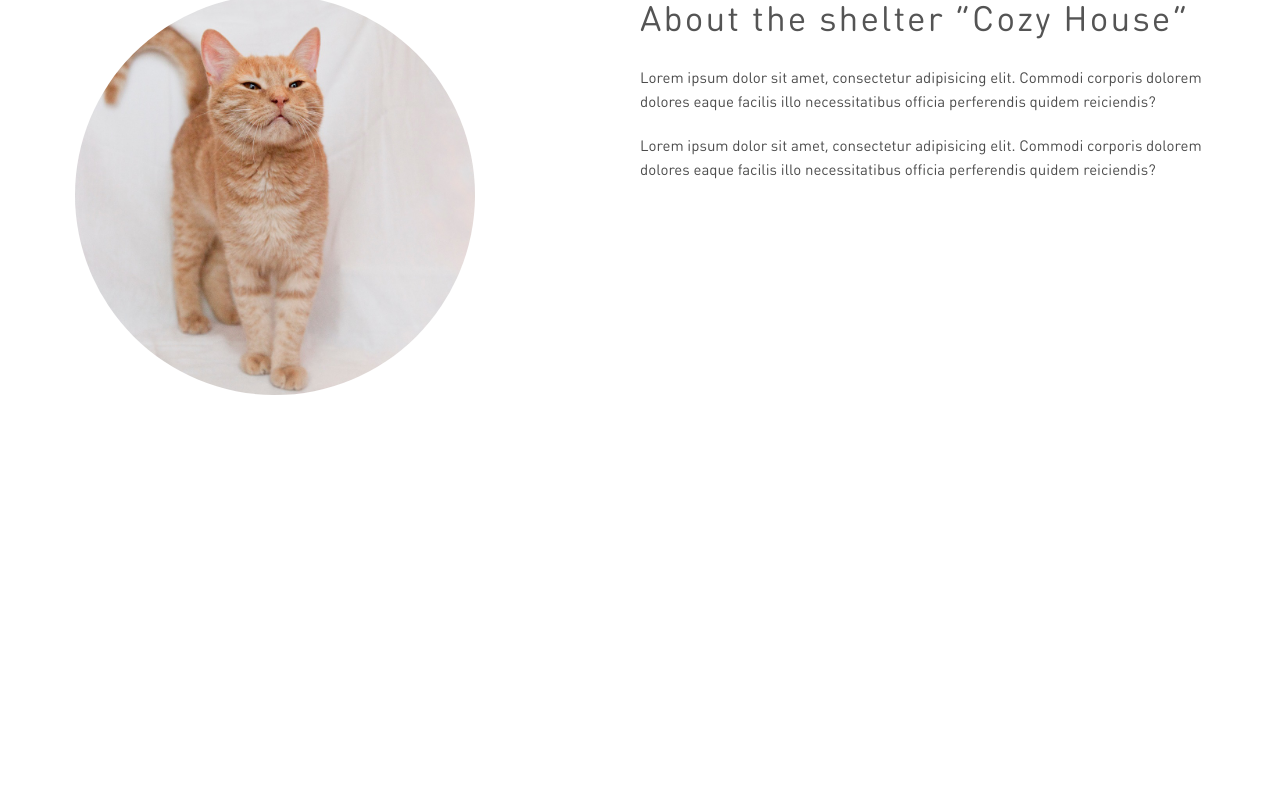
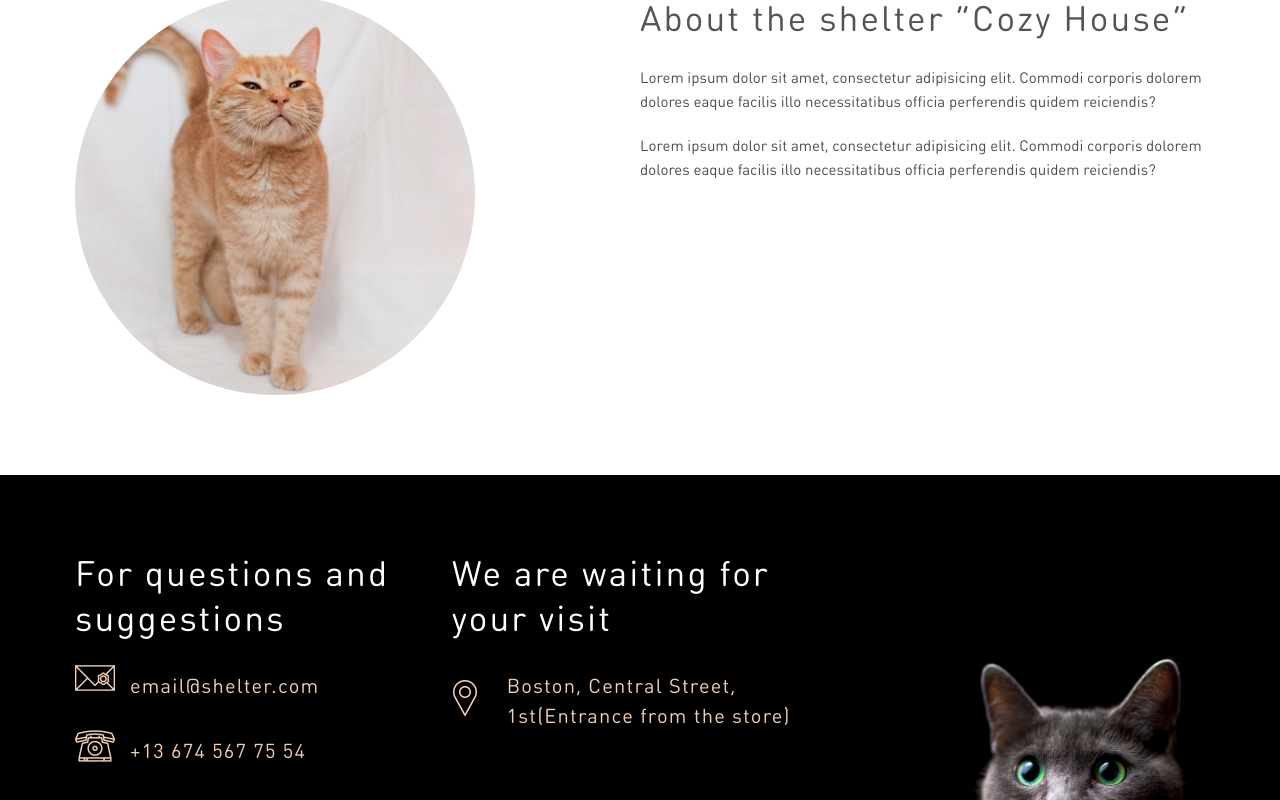
Before and after one commit to kivals/vdomkota_vue, a Vue app: page / in a window 1280 px wide. Shown: the part 2517-3317 px from the top of the page. Before the commit the page ends 2992 px from the top, so only its background shows below. Built offline with nearby package versions, Linux system fonts and the light colour scheme; no server answers.

Commit message:
Turn on Footer section

```diff
--- a/src/components/layouts/BaseLayout.vue
+++ b/src/components/layouts/BaseLayout.vue
@@ -2,16 +2,19 @@
   <div>
     <app-header></app-header>
     <router-view />
+    <app-footer></app-footer>
   </div>
 </template>
 
 <script>
 import AppHeader from '@/components/layouts/header/AppHeader';
+import AppFooter from '@/components/layout/AppFooter';
 
 export default {
   name: 'BaseLayout',
   components: {
     AppHeader,
+    AppFooter,
   },
 };
 </script>
```
